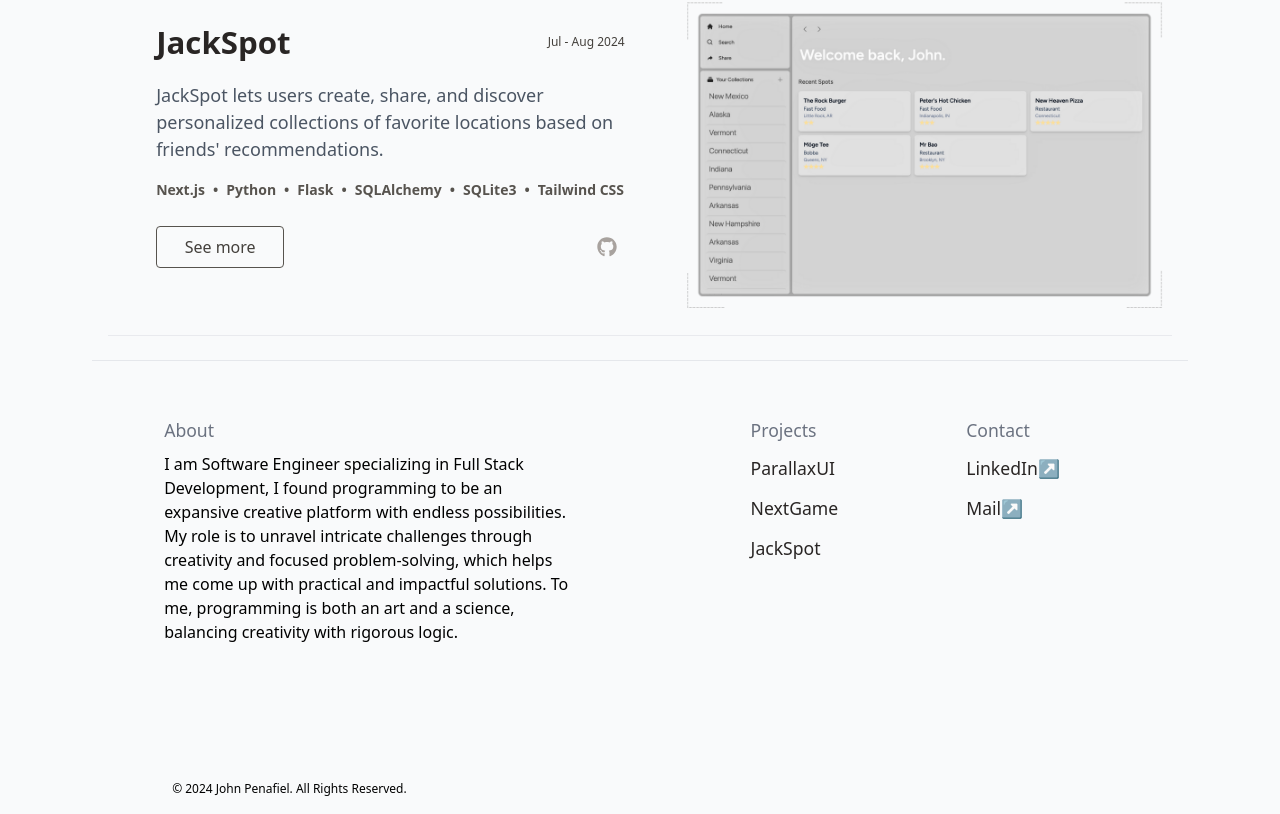
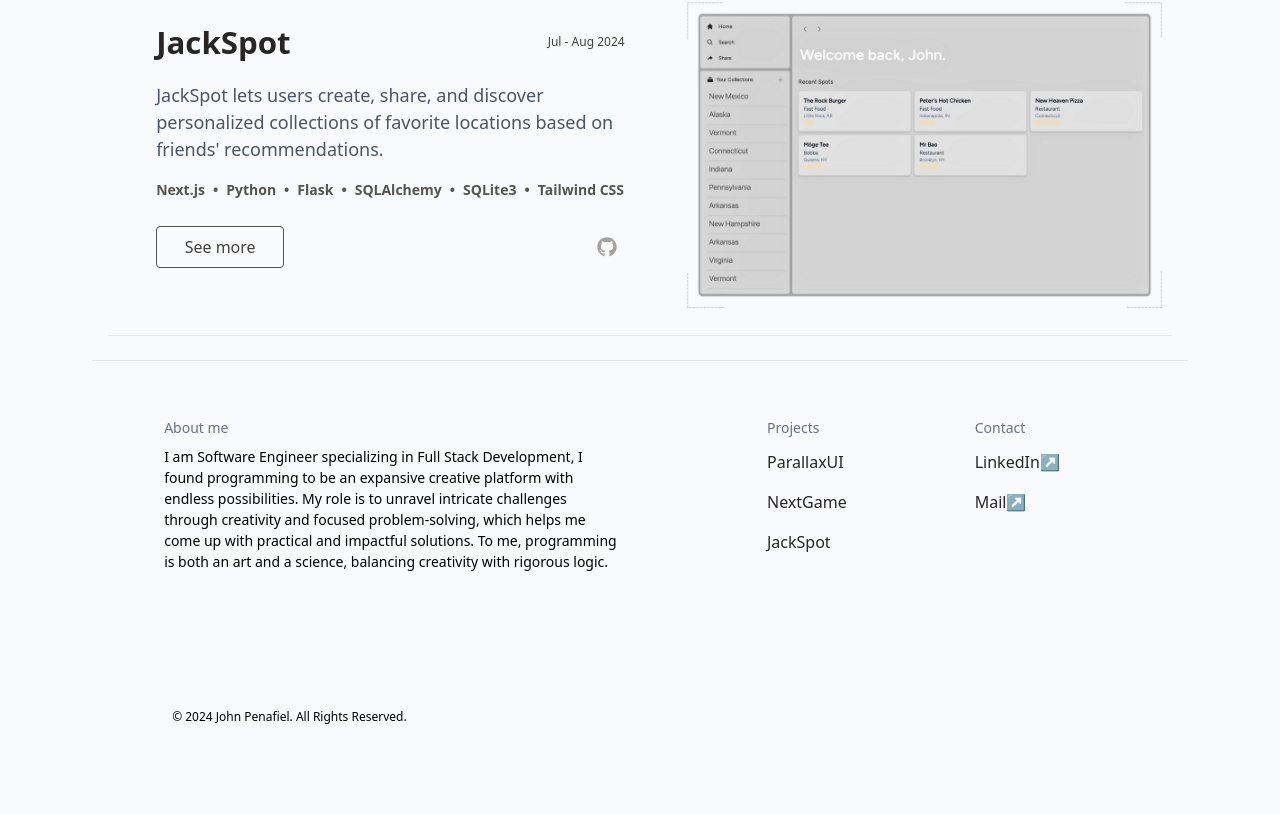
Before and after one commit to johnjohnpenafiel/Portfolio, a Next.js app: page / in a window 1280 px wide. Shown: the part 1741-2555 px from the top of the page. After the commit the page ends 2485 px from the top, so only its background shows below. Built offline with nearby package versions, Linux system fonts and the light colour scheme.

Commit message:
UI updates

```diff
--- a/components/Footer.tsx
+++ b/components/Footer.tsx
@@ -29,11 +29,9 @@ const Footer = () => {
       {/* ----- FOOTER SECTION ----- */}
       <div className="md:flex justify-between">
         {/* ----- ABOUT SECTION ----- */}
-        <div className="flex-col my-14 mx-10 pl-2 md:w-1/2 md:pr-32 xl:ml-16">
-          <h1 className="text-sm md:text-md text-gray-500 font-medium mb-2">
-            About
-          </h1>
-          <p className="text-sm md:text-base text-wrap">
+        <div className="flex-col my-14 mx-10 pl-2 md:w-1/2 md:pr-20 xl:ml-16">
+          <h1 className="text-sm text-gray-500 font-medium mb-2">About me</h1>
+          <p className="text-sm text-wrap">
             I am Software Engineer specializing in Full Stack Development, I
             found programming to be an expansive creative platform with endless
             possibilities. My role is to unravel intricate challenges through
@@ -46,15 +44,13 @@ const Footer = () => {
         <div className="flex justify-around md:mr-10 xl:mr-32 md:space-x-32 md:justify-center my-10 md:my-14">
           <div>
             {/* PROJECTS */}
-            <h1 className="mb-1 text-sm md:text-md text-gray-500 font-medium">
-              Projects
-            </h1>
+            <h1 className="mb-1 text-sm text-gray-500 font-medium">Projects</h1>
             <ul>
               {projectCards.map((project) => (
                 <li key={project.id}>
                   <Link
                     href={project.href}
-                    className="text-sm md:text-md text-stone-800 leading-10 hover:text-stone-400"
+                    className="text-sm md:text-base text-stone-800 leading-10 hover:text-stone-400"
                   >
                     {project.title}
                   </Link>
@@ -64,9 +60,7 @@ const Footer = () => {
           </div>
           <div>
             {/* CONTACT */}
-            <h1 className="mb-1 text-sm md:text-md text-gray-500 font-medium">
-              Contact
-            </h1>
+            <h1 className="mb-1 text-sm text-gray-500 font-medium">Contact</h1>
             <ul>
               {contacts.map((contact) => (
                 <li key={contact.id}>
@@ -74,7 +68,7 @@ const Footer = () => {
                     href={contact.href}
                     target={contact.target}
                     rel={contact.rel}
-                    className="text-sm md:text-md text-stone-800 leading-10 hover:text-stone-400"
+                    className="text-sm md:text-base text-stone-800 leading-10 hover:text-stone-400"
                   >
                     {contact.title}
                     <span>↗</span>
```
